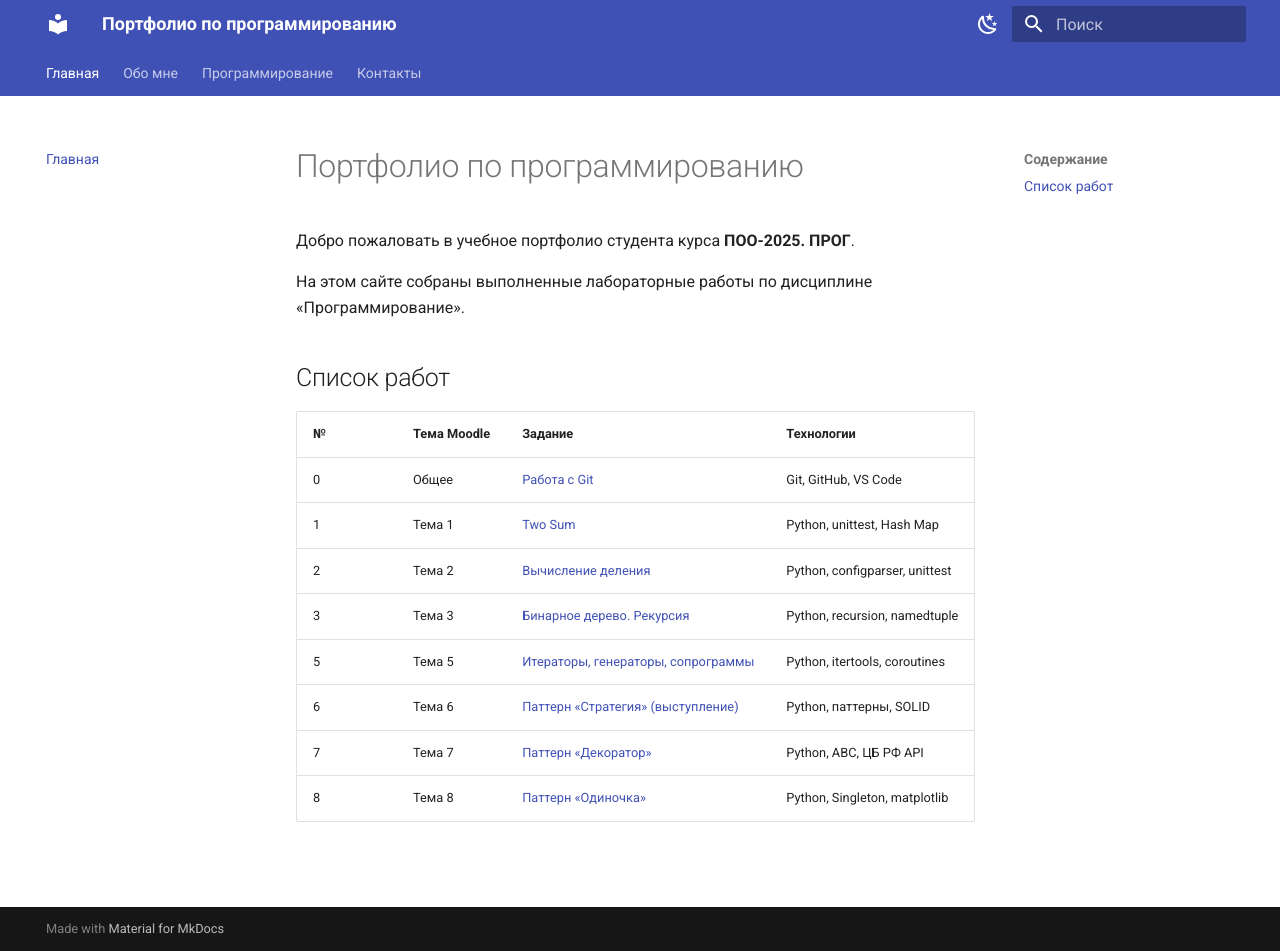
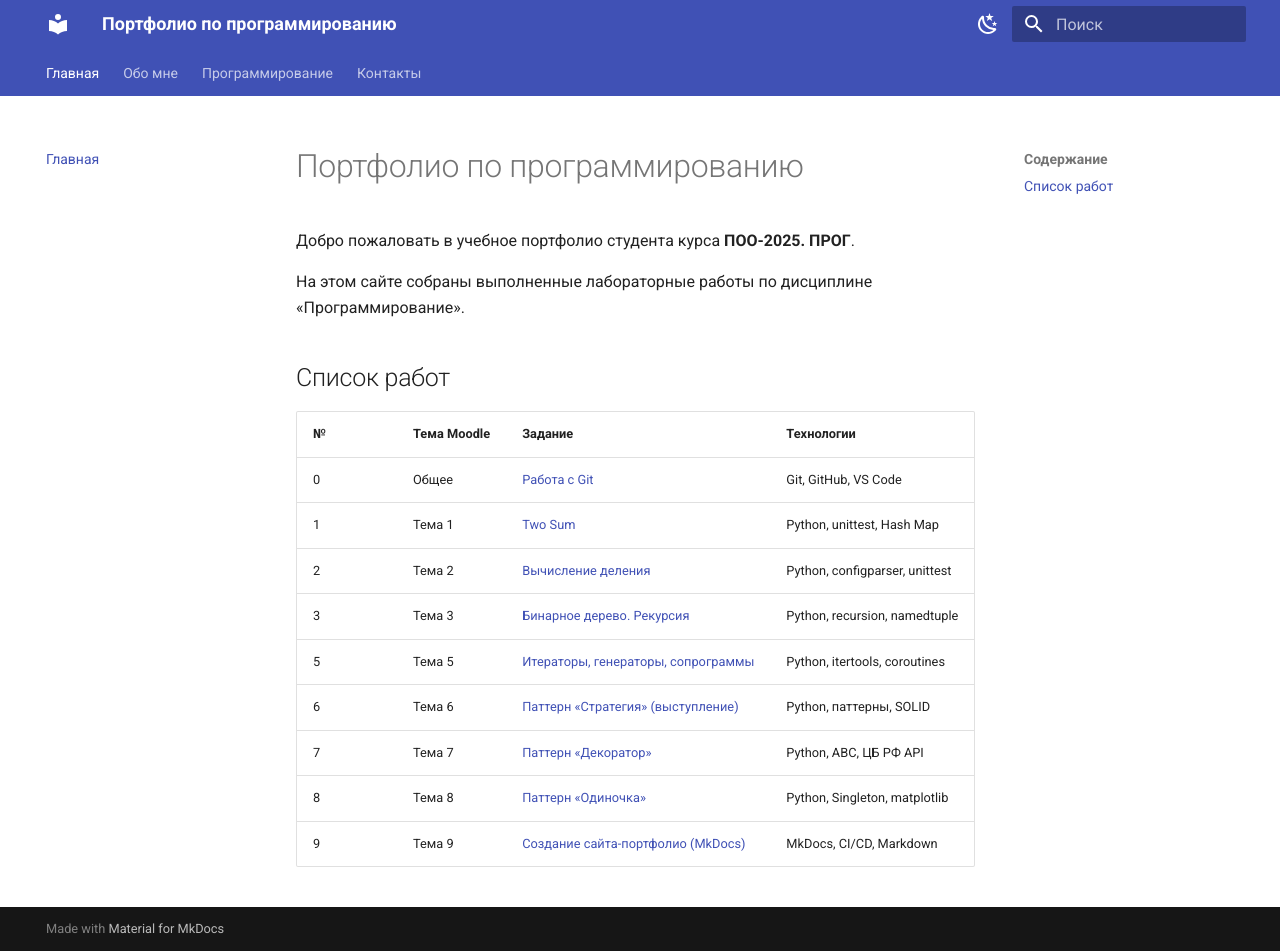
Before and after one commit to nikitagrinn/portfolio-prog, an MkDocs documentation site: the page built from docs/index.md, in a window 1280 px wide and 951 px high. Built offline with MkDocs 1.6.1 and Material for MkDocs 9.7.7, drawn with Linux system fonts in a browser that asks for light colours.

Commit message:
docs: добавлена Тема 9 на главную страницу

```diff
--- a/docs/index.md
+++ b/docs/index.md
@@ -16,3 +16,4 @@
 | 6 | Тема 6 | [Паттерн «Стратегия» (выступление)](programming/work6.md) | Python, паттерны, SOLID |
 | 7 | Тема 7 | [Паттерн «Декоратор»](programming/work7.md) | Python, ABC, ЦБ РФ API |
 | 8 | Тема 8 | [Паттерн «Одиночка»](programming/work8.md) | Python, Singleton, matplotlib |
+| 9 | Тема 9 | [Создание сайта-портфолио (MkDocs)](programming/work9.md) | MkDocs, CI/CD, Markdown |
```
